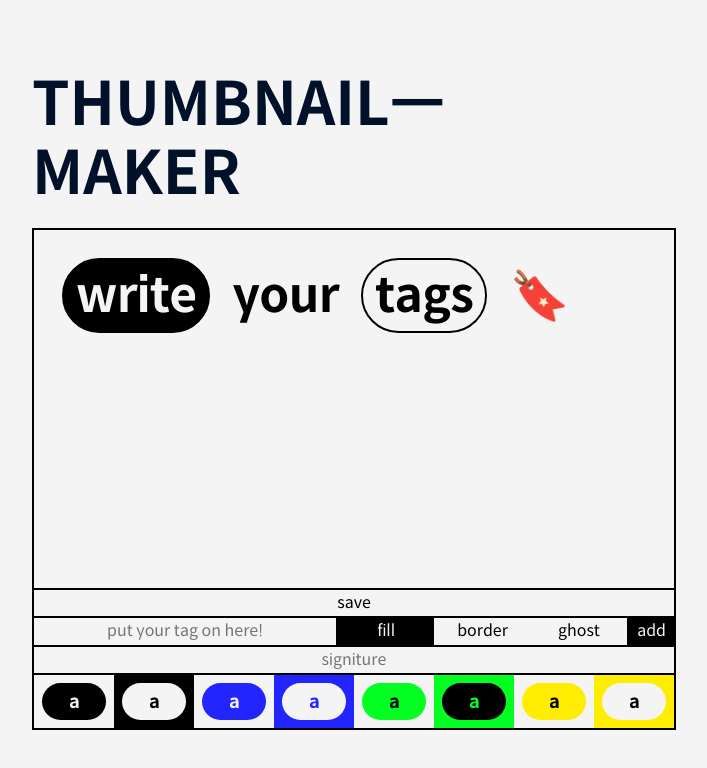
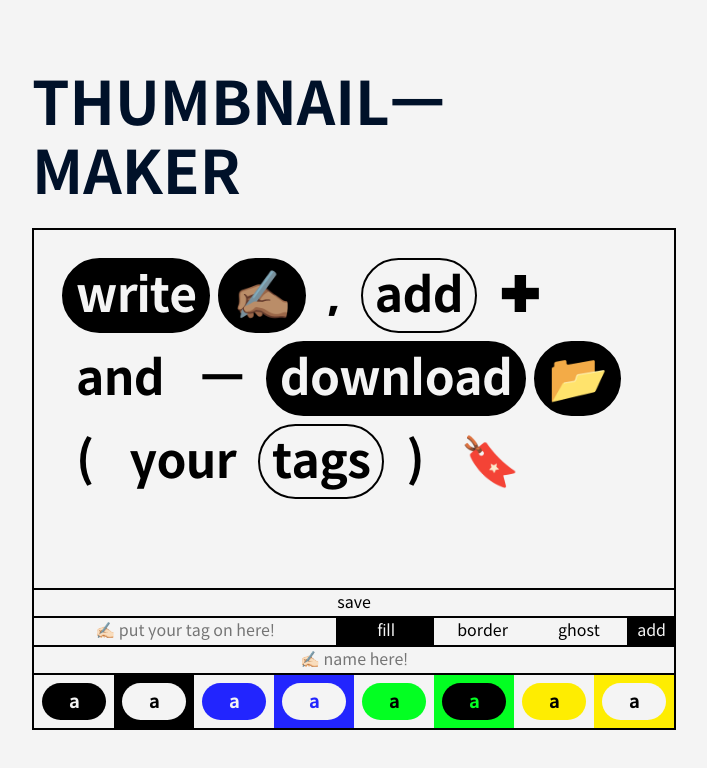
Before and after one commit to samankey/sambnail-maker.github.io, a Nuxt app: page / in a window 1280 px wide. Shown: the top 768 px of the page, without its empty margins (286-993 px from the left). Built offline with nearby package versions, Linux system fonts and the light colour scheme; what vue-notification would draw is missing.

Commit message:
Feat: 디폴트 태그 추가

```diff
--- a/pages/index.vue
+++ b/pages/index.vue
@@ -29,7 +29,7 @@
         v-model="tagText"
         class="tagInput"
         type="text"
-        placeholder="put your tag on here!"
+        placeholder="✍🏻 put your tag on here!"
         @keypress.enter="addTag"
       />
       <div class="typeButtonBox bd_Right_Gray bd_Left_Gray">
@@ -49,7 +49,7 @@
       v-model="signText"
       class="signInput"
       type="text"
-      placeholder="signiture"
+      placeholder="✍🏻 name here!"
     />
     <div class="themeBox bd_Top_Gray">
       <button
@@ -86,8 +86,18 @@ export default {
       tagList: [],
       noItem: [
         { text: 'write', type: 'fill' },
+        { text: '✍🏽', type: 'fill' },
+        { text: ',', type: 'ghost' },
+        { text: 'add', type: 'border' },
+        { text: '✚', type: 'ghost' },
+        { text: 'and', type: 'ghost' },
+        { text: 'ㅡ', type: 'ghost' },
+        { text: 'download', type: 'fill' },
+        { text: '📂', type: 'fill' },
+        { text: '(', type: 'ghost' },
         { text: 'your', type: 'ghost' },
         { text: 'tags', type: 'border' },
+        { text: ')', type: 'ghost' },
         { text: '🔖', type: 'ghost' }
       ],
       types: ['fill', 'border', 'ghost'],
@@ -187,6 +197,12 @@ export default {
     width: 100%;
     padding: 0.25rem 0.5rem;
     text-align: center;
+    transition: 0.2s ease-in-out;
+
+    &:hover {
+      background: $Black;
+      color: $White;
+    }
   }
 
   .tagInputBox {
```
